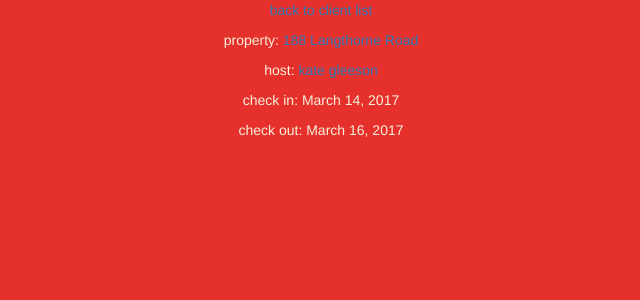
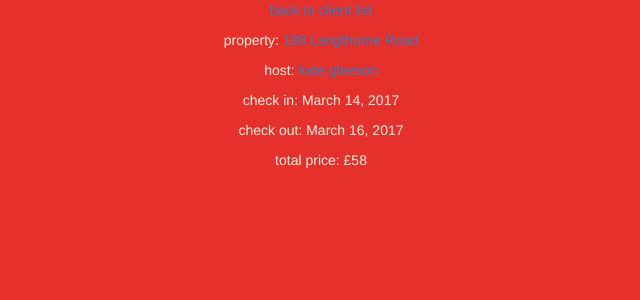
Before and after one commit to allbecauseyoutoldmeso/pass_the_booking_2, a Django app: page /bookings/1/ in a window 1280 px wide. Shown: the top 300 px of the page, without its empty margins (319-959 px from the left). Run offline with Django 3.2, Linux system fonts and the light colour scheme; data comes from the database, SQL or seed files in the repository; some libraries are stand-ins or nearby versions.

Commit message:
add total price to booking details

```diff
--- a/pass_the_booking/templates/pass_the_booking/booking_detail.html
+++ b/pass_the_booking/templates/pass_the_booking/booking_detail.html
@@ -6,5 +6,6 @@
   <p>host: <a href="{% url 'client_detail' pk=booking.property.client.pk %}">{{ booking.property.client.name }}</a></p>
   <p>check in: {{ booking.check_in }}</p>
   <p>check out: {{ booking.check_out }}</p>
+  <p>total price: £{{ booking.total_price }} </p>
 
 {% endblock %}
```
